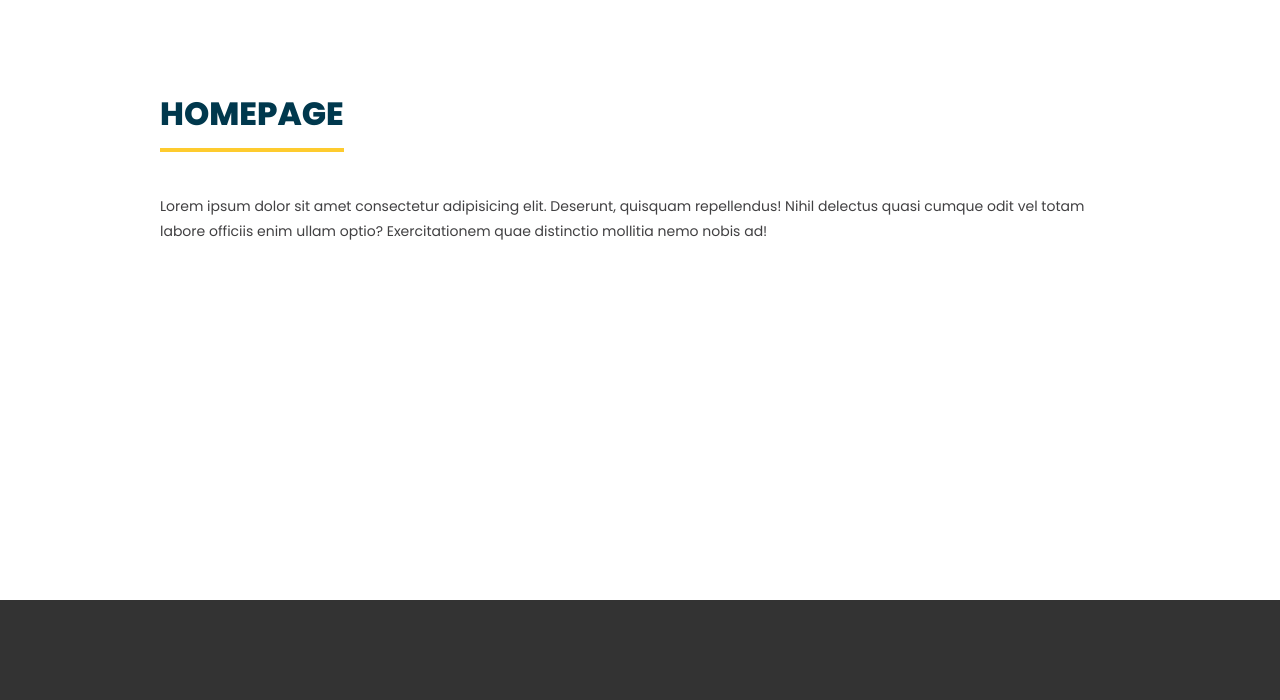
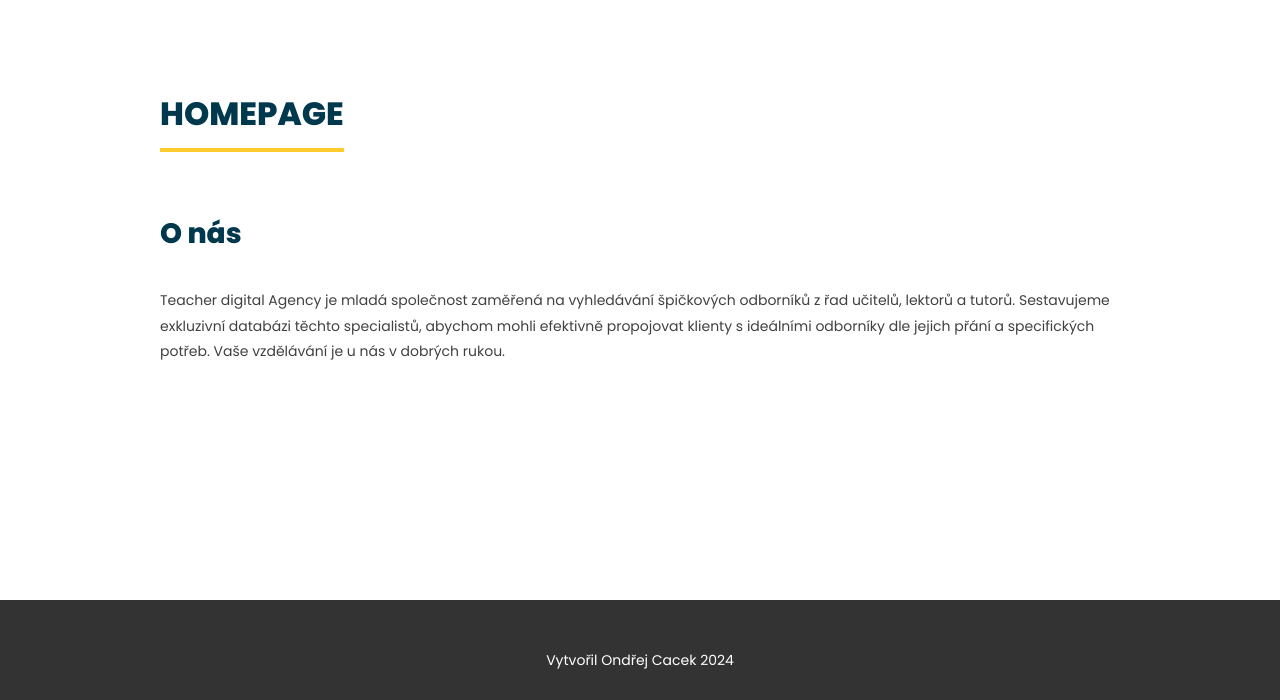
Before and after one commit to OndCac/Maturitni_prace, a PHP site: page / in a window 1280 px wide. Shown: the part 100-800 px from the top of the page. Run offline with PHP 8.4, Linux system fonts and the light colour scheme.

Commit message:
add text to homepage and footer

```diff
--- a/Maturitni_prace/public/add_lec.php
+++ b/Maturitni_prace/public/add_lec.php
@@ -149,7 +149,7 @@ if (isset($_POST["FirstName"])) {
     </article>
 
     <footer>
-
+        Vytvořil Ondřej Cacek 2024
     </footer>
 </body>
 </html>
--- a/Maturitni_prace/public/add_pic.php
+++ b/Maturitni_prace/public/add_pic.php
@@ -83,7 +83,7 @@ define ("UPLOAD_DIR", "../database/images");
     </article>
 
     <footer>
-
+        Vytvořil Ondřej Cacek 2024
     </footer>
 </body>
 </html>
--- a/Maturitni_prace/public/add_tag.php
+++ b/Maturitni_prace/public/add_tag.php
@@ -120,7 +120,7 @@ if (!$con->query($sql)) {
     </article>
 
     <footer>
-
+        Vytvořil Ondřej Cacek 2024
     </footer>
 </body>
 </html>
--- a/Maturitni_prace/public/admin.php
+++ b/Maturitni_prace/public/admin.php
@@ -181,7 +181,7 @@ if (isset($_POST["uuid"])) {
     </article>
 
     <footer>
-
+        Vytvořil Ondřej Cacek 2024
     </footer>
 </body>
 </html>
--- a/Maturitni_prace/public/edit_lec.php
+++ b/Maturitni_prace/public/edit_lec.php
@@ -148,7 +148,7 @@ if (isset($_POST["FirstName"])) {
     </article>
 
     <footer>
-
+        Vytvořil Ondřej Cacek 2024
     </footer>
 </body>
 </html>
--- a/Maturitni_prace/public/index.php
+++ b/Maturitni_prace/public/index.php
@@ -44,14 +44,19 @@
             <h1>Homepage</h1>
         </header>
         <section>
+            <h2>
+                O nás
+            </h2>
             <p>
-                Lorem ipsum dolor sit amet consectetur adipisicing elit. Deserunt, quisquam repellendus! Nihil delectus quasi cumque odit vel totam labore officiis enim ullam optio? Exercitationem quae distinctio mollitia nemo nobis ad!
+                Teacher digital Agency je mladá společnost zaměřená na vyhledávání špičkových odborníků z řad učitelů, lektorů a tutorů.
+                Sestavujeme exkluzivní databázi těchto specialistů, abychom mohli efektivně propojovat klienty s ideálními odborníky dle jejich přání a specifických potřeb.
+                Vaše vzdělávání je u nás v dobrých rukou.
             </p>
         </section>
     </article>
 
     <footer>
-
+        Vytvořil Ondřej Cacek 2024
     </footer>
 </body>
 </html>
--- a/Maturitni_prace/public/lec_list.php
+++ b/Maturitni_prace/public/lec_list.php
@@ -131,7 +131,7 @@ while($row = mysqli_fetch_assoc($result)) {
     </article>
 
     <footer>
-
+        Vytvořil Ondřej Cacek 2024
     </footer>
 </body>
 </html>
--- a/Maturitni_prace/public/lecturer.php
+++ b/Maturitni_prace/public/lecturer.php
@@ -109,8 +109,9 @@ if (!isset($tags)) {
 
         </div>
     </article>
+
     <footer>
-
+        Vytvořil Ondřej Cacek 2024
     </footer>
 </body>
 </html>
--- a/Maturitni_prace/public/login.php
+++ b/Maturitni_prace/public/login.php
@@ -87,7 +87,7 @@
     </article>
 
     <footer>
-
+        Vytvořil Ondřej Cacek 2024
     </footer>
 </body>
 </html>
--- a/Maturitni_prace/public/logout.php
+++ b/Maturitni_prace/public/logout.php
@@ -36,7 +36,7 @@
     </article>
 
     <footer>
-
+        Vytvořil Ondřej Cacek 2024
     </footer>
 </body>
 </html>
--- a/Maturitni_prace/public/registration.php
+++ b/Maturitni_prace/public/registration.php
@@ -92,7 +92,7 @@
     </article>
 
     <footer>
-
+        Vytvořil Ondřej Cacek 2024
     </footer>
 </body>
 </html>
```
Also changed, not shown: Maturitni_prace/public/create_tag.php (+8 -0 lines).
